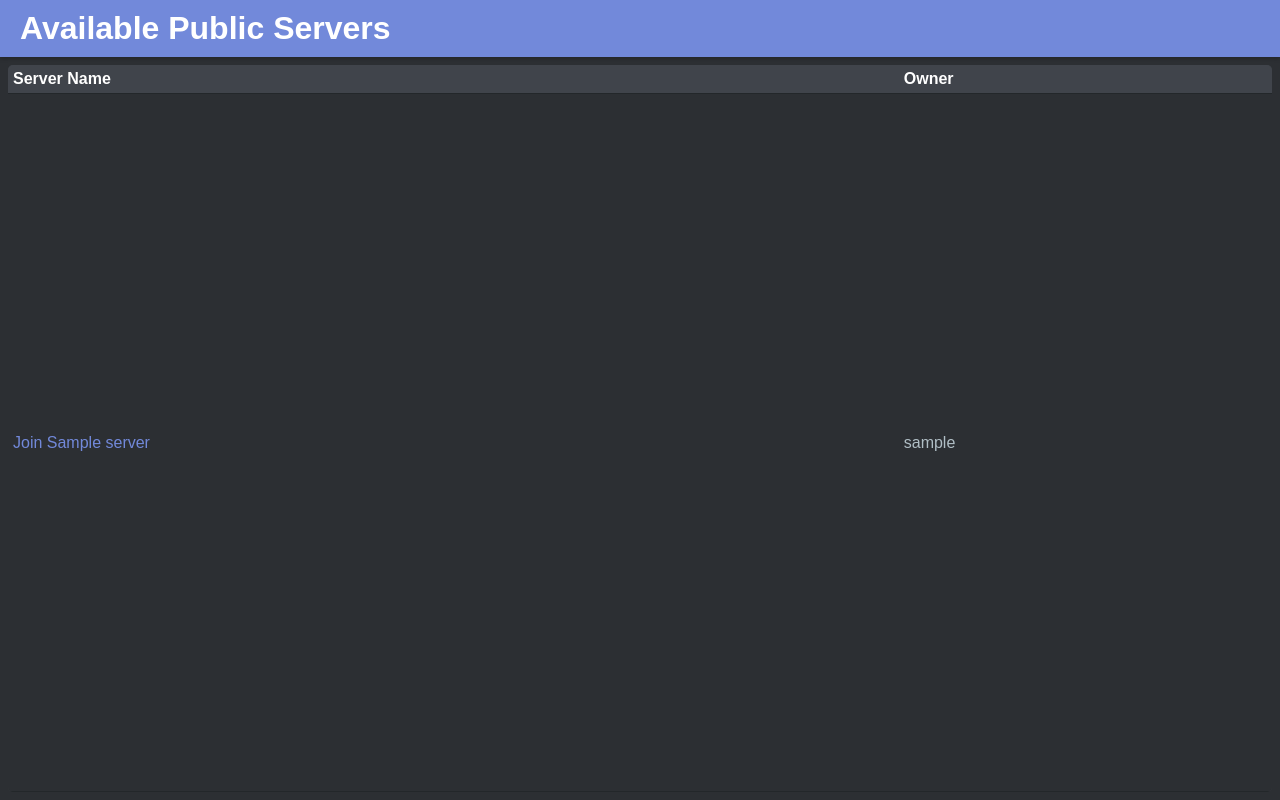
After one commit to manayush17/Discord-, a Django app: page /server/ in a window 1280 px wide. The commit adds this page. Run offline with Django 5.2, Linux system fonts and the light colour scheme; a user stored in the database is signed in; tables that the repository leaves empty hold one stand-in row (values such as "Sample post").

Commit message:
made list for public servers only  filtering them

```diff
--- a/project/app1/admin.py
+++ b/project/app1/admin.py
@@ -1,4 +1,5 @@
 from django.contrib import admin
-from.models import Server
+from.models import Server, Membership
 
 admin.site.register(Server)
+admin.site.register(Membership)
--- a/project/app1/models.py
+++ b/project/app1/models.py
@@ -6,3 +6,10 @@ class Server(models.Model):
     description = models.TextField()
     owner = models.ForeignKey(User, on_delete=models.CASCADE)
     public = models.BooleanField(default=False)
+
+class Membership(models.Model):
+    user = models.ForeignKey(User, on_delete=models.CASCADE, related_name='memberships')
+    server = models.ForeignKey(Server, on_delete=models.CASCADE, related_name='memberships')
+
+    def __str__(self):
+        return f"{self.user.username} - {self.server.name}"
--- /dev/null
+++ b/project/app1/templates/list_servers.html
@@ -0,0 +1,101 @@
+<!DOCTYPE html>
+<html lang="en">
+<head>
+    <meta charset="UTF-8">
+    <meta name="viewport" content="width=device-width, initial-scale=1.0">
+    <title>Available Servers</title>
+    <style>
+        body {
+            font-family: Arial, sans-serif;
+            margin: 0;
+            padding: 0;
+            display: flex;
+            flex-direction: column;
+            height: 100vh;
+            background-color: #2c2f33;
+            color: white;
+        }
+
+        header {
+            background-color: #7289da;
+            padding: 10px 20px;
+            display: flex;
+            justify-content: space-between;
+            align-items: center;
+            box-shadow: 0 2px 4px rgba(0, 0, 0, 0.2);
+        }
+
+        header h1 {
+            margin: 0;
+        }
+
+        header nav a {
+            color: white;
+            text-decoration: none;
+            margin-left: 20px;
+        }
+
+        .container {
+            display: flex;
+            flex: 1;
+            padding: 8px;
+            box-sizing: border-box;
+        }
+
+        .server-table {
+            width: 100%;
+            border-collapse: collapse;
+            background-color: #36393f;
+            border-radius: 5px;
+            overflow: hidden;
+        }
+
+        .server-table th, .server-table td {
+            padding: 5px;
+            text-align: left;
+        }
+
+        .server-table th {
+            background-color: #40444b;
+            border-bottom: 1px solid #23272a;
+        }
+
+        .server-table td {
+            background-color: #2c2f33;
+            border-bottom: 1px solid #23272a;
+        }
+        .server-table a {
+            color: #7289da;
+            text-decoration: none;
+        }
+        .server-owner {
+            color: #b0bec5;
+        }
+    </style>
+</head>
+<body>
+    <header>
+        <h1>Available Public Servers</h1>
+    </header>
+    <div class="container">
+        <table class="server-table">
+            <thead>
+                <tr>
+                    <th>Server Name</th>
+                    <th>Owner</th>
+                </tr>
+            </thead>
+            <tbody>
+                {% for server in server %}
+                    <tr>
+                        <td>
+                            <a href="{% url 'join_server' server.id %}">Join {{ server.name }}</a>
+                        </td>
+                        <td class="server-owner">{{ server.owner.username }}</td>
+                    </tr>
+                {% endfor %}
+            </tbody>
+        </table>
+    </div>
+</body>
+</html>
--- a/project/app1/urls.py
+++ b/project/app1/urls.py
@@ -2,7 +2,7 @@
 from django.urls import path
 from app1 import views
 from .views import create_server
-from .views import create_server, server_detail
+from .views import create_server, server_detail ,list_servers ,join_server
 
 urlpatterns = [
     path('',views.SignupPage,name='signup'),
@@ -10,5 +10,8 @@ urlpatterns = [
     path('home/', views.Homepage,name='home'),
     path('logout/',views.logout_view,name='logout'),
     path('create-server/', create_server, name='create_server'),
-     path('server/<int:server_id>/', server_detail, name='server_detail'),
+    path('server/<int:server_id>/', server_detail, name='server_detail'),
+    path('server/', list_servers, name='list_servers'),
+    path('server/<int:server_id>/join/', join_server, name='join_server'),
+
 ]
--- a/project/app1/views.py
+++ b/project/app1/views.py
@@ -7,7 +7,7 @@ from django.urls import reverse
 from django.shortcuts import render, get_object_or_404
 from django.contrib.auth.decorators import login_required
 from django.views.decorators.cache import never_cache
-from .models import Server
+from .models import Server ,Membership
 
 @login_required
 def Homepage(request):
@@ -65,9 +65,9 @@ def create_server(request):
         form = ServerForm(request.POST)
         if form.is_valid():
             server = form.save(commit=False)
-            server.owner = request.user  # Set the owner to the current user
+            server.owner = request.user
             server.save()
-            return redirect('server_detail',server_id=server.id)  # Redirect to a success page
+            return redirect('server_detail',server_id=server.id)
     else:
         form = ServerForm()
     return render(request, 'create_server.html', {'form': form})
@@ -76,3 +76,20 @@ def create_server(request):
 def server_detail(request, server_id):
     server = get_object_or_404(Server, id=server_id)
     return render(request, 'server_detail.html', {'server': server})
+
+@login_required
+def list_servers(request):
+    servers = Server.objects.filter(public=True)
+    return render(request, 'list_servers.html', {'server': servers})
+
+@login_required
+def join_server(request, server_id):
+    server = get_object_or_404(Server, id=server_id)
+    if not Membership.objects.filter(user=request.user, server=server).exists():
+        Membership.objects.create(user=request.user, server=server)
+    return redirect('server_detail', server_id=server.id)
+
+@login_required
+def server_detail(request, server_id):
+    server = get_object_or_404(Server, id=server_id)
+    return render(request, 'server_detail.html', {'server': server})
```
Also changed, not shown: project/app1/templates/home.html (+6 -3 lines), project/app1/migrations/0002_membership.py (added).
